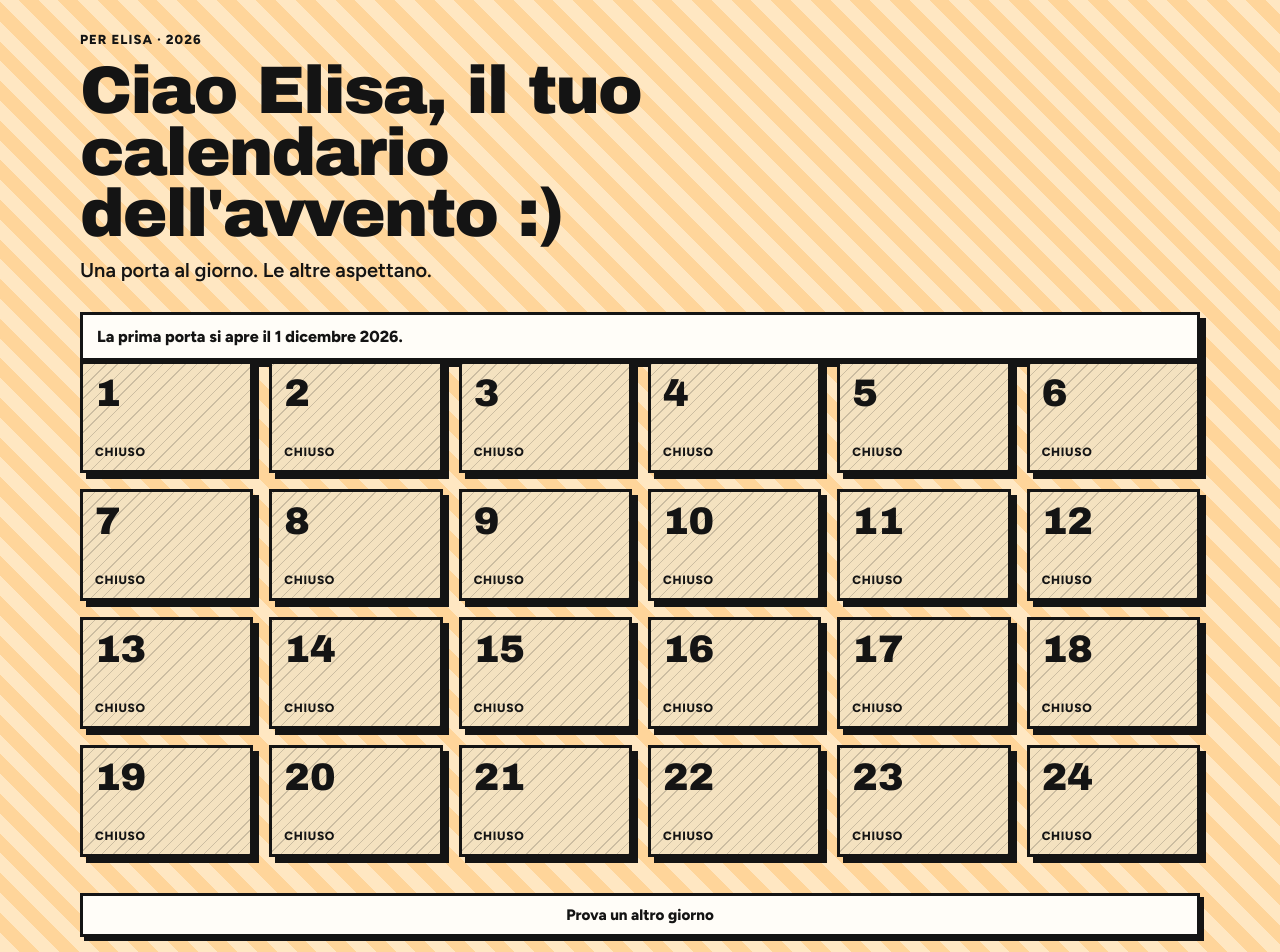
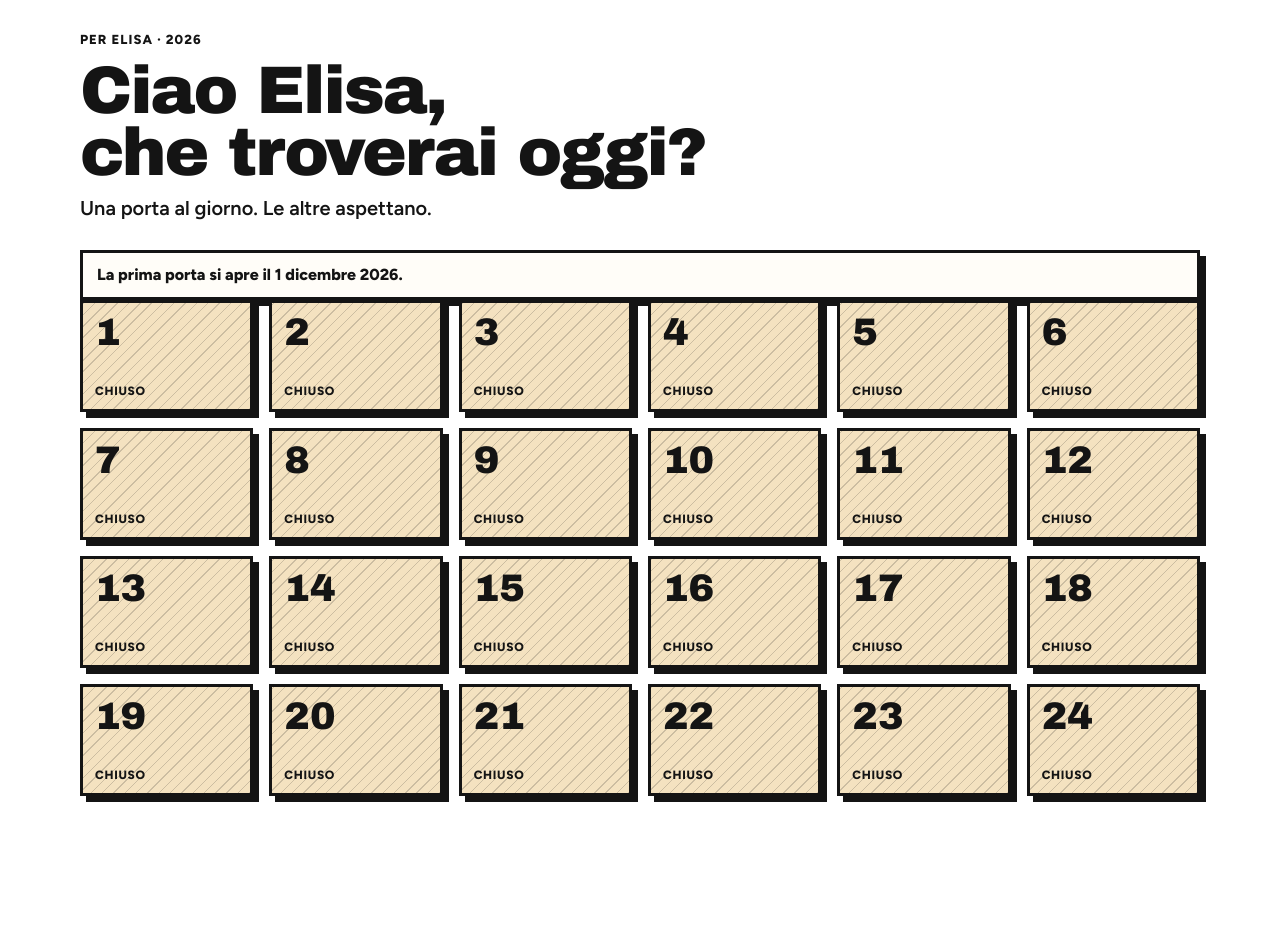
Before and after one commit to biagiooiorio/elisa-advent, a Next.js app: page / in a window 1280 px wide. Shown: the top 952 px of the page. After the commit the page ends 852 px from the top, so only its background shows below. Built offline with nearby package versions, Linux system fonts and the light colour scheme.

Commit message:
Prepare the advent calendar for release.
Use a white page and remove the control that opens doors before their day.

```diff
--- a/app/globals.css
+++ b/app/globals.css
@@ -10,8 +10,7 @@
 
 :root {
   --ink: #141414;
-  --paper: #ffe7c2;
-  --stripe: #ffd59a;
+  --paper: #ffffff;
   --card: #fffdf8;
   --locked: #f4e2c0;
   --shadow: 6px 6px 0 var(--ink);
@@ -31,11 +30,6 @@ body {
   font-weight: 500;
   line-height: 1.45;
   background-color: var(--paper);
-  background-image: repeating-linear-gradient(
-    45deg,
-    var(--paper) 0 14px,
-    var(--stripe) 14px 28px
-  );
 }
 
 ::selection {
@@ -60,11 +54,6 @@ a:focus-visible,
   min-height: 100%;
   color: var(--ink);
   background-color: var(--paper);
-  background-image: repeating-linear-gradient(
-    45deg,
-    var(--paper) 0 14px,
-    var(--stripe) 14px 28px
-  );
 }
 
 .advent-wrap {
@@ -104,7 +93,6 @@ a:focus-visible,
 
 .advent-title {
   margin: 0;
-  max-width: 14ch;
   font-size: clamp(2.1rem, 6vw, 4.2rem);
   line-height: 0.92;
   letter-spacing: -0.03em;
@@ -338,92 +326,6 @@ a:focus-visible,
   box-shadow: 0 0 0 var(--ink);
 }
 
-.sim-banner {
-  position: sticky;
-  top: 0;
-  z-index: 30;
-  display: flex;
-  flex-wrap: wrap;
-  gap: 12px;
-  align-items: center;
-  justify-content: center;
-  padding: 12px 16px;
-  font-weight: 800;
-  text-align: center;
-  background: #ffe14a;
-  border-bottom: var(--line);
-}
-
-.sim-banner[hidden] {
-  display: none;
-}
-
-.advent-page footer {
-  display: flex;
-  flex-direction: column;
-  gap: 14px;
-  margin-top: 36px;
-}
-
-.preview-slot {
-  display: contents;
-}
-
-.preview {
-  margin-top: 8px;
-  padding: 16px;
-  background: var(--card);
-  border: var(--line);
-  border-radius: 0;
-  box-shadow: var(--shadow);
-}
-
-.preview[hidden] {
-  display: none;
-}
-
-.preview-grid {
-  display: grid;
-  grid-template-columns: repeat(4, minmax(0, 1fr));
-  gap: 8px;
-  margin-top: 12px;
-}
-
-.preview-grid[hidden] {
-  display: none;
-}
-
-.preview-grid button {
-  min-height: 44px;
-  padding: 8px 4px;
-  font-family: var(--font-archivo), "Archivo Black", sans-serif;
-  font-weight: 400;
-  font-synthesis: none;
-  cursor: pointer;
-  background: var(--card);
-  border: var(--line);
-  border-radius: 0;
-  box-shadow: 3px 3px 0 var(--ink);
-  transition:
-    transform 140ms ease,
-    box-shadow 140ms ease;
-}
-
-.preview-grid button:hover {
-  transform: translate(-2px, -2px);
-  box-shadow: 5px 5px 0 var(--ink);
-}
-
-.preview-grid button:active {
-  transform: translate(2px, 2px);
-  box-shadow: 0 0 0 var(--ink);
-}
-
-.preview-grid button[aria-checked="true"] {
-  color: #ffe14a;
-  background: var(--ink);
-}
-
 .confetti {
   position: absolute;
   inset: 0;
@@ -513,29 +415,17 @@ a:focus-visible,
   .advent-grid {
     grid-template-columns: repeat(3, minmax(0, 1fr));
   }
-
-  .preview-grid {
-    grid-template-columns: repeat(6, minmax(0, 1fr));
-  }
 }
 
 @media (min-width: 800px) {
   .advent-grid {
     grid-template-columns: repeat(4, minmax(0, 1fr));
   }
-
-  .preview-grid {
-    grid-template-columns: repeat(8, minmax(0, 1fr));
-  }
 }
 
 @media (min-width: 1040px) {
   .advent-grid {
     grid-template-columns: repeat(6, minmax(0, 1fr));
-  }
-
-  .preview-grid {
-    grid-template-columns: repeat(12, minmax(0, 1fr));
   }
 }
 
@@ -581,7 +471,6 @@ a:focus-visible,
 @media (prefers-reduced-motion: reduce) {
   .door,
   .btn,
-  .preview-grid button,
   .confetti-bit,
   .is-shaking {
     transition: none;
@@ -592,8 +481,6 @@ a:focus-visible,
   .door:active,
   .btn:hover,
   .btn:active,
-  .preview-grid button:hover,
-  .preview-grid button:active,
   .is-shaking {
     transform: none;
   }
--- a/components/CalendarApp.tsx
+++ b/components/CalendarApp.tsx
@@ -1,19 +1,11 @@
 "use client";
 
-import { useEffect, useLayoutEffect, useRef, useState, useSyncExternalStore } from "react";
+import { useEffect, useRef, useState, useSyncExternalStore } from "react";
 import { Door } from "@/components/Door";
 import { GiftDialog } from "@/components/GiftDialog";
-import { PreviewPanel } from "@/components/PreviewPanel";
 import { giftByDay, gifts } from "@/data/gifts";
-import { doorState, parseSimDate, unlockLabel } from "@/lib/unlock";
-import {
-  OPENED_KEY,
-  SIM_KEY,
-  readOpened,
-  readSimDate,
-  writeOpened,
-  writeSimDate,
-} from "@/lib/storage";
+import { doorState, unlockLabel } from "@/lib/unlock";
+import { OPENED_KEY, readOpened, writeOpened } from "@/lib/storage";
 import type { Gift } from "@/lib/types";
 
 const EMPTY_OPENED: number[] = [];
@@ -29,8 +21,6 @@ const CONFETTI_MS = 1800;
 const storeListeners = new Set<() => void>();
 let openedCache: number[] = EMPTY_OPENED;
 let openedCached = false;
-let simCache: string | null = null;
-let simCached = false;
 let storageBound = false;
 
 let clockCache: Date | null = null;
@@ -56,11 +46,8 @@ function subscribeStore(listener: () => void): () => void {
 }
 
 function onStorageEvent(event: StorageEvent): void {
-  if (event.key !== null && event.key !== OPENED_KEY && event.key !== SIM_KEY) {
-    return;
-  }
+  if (event.key !== null && event.key !== OPENED_KEY) return;
   openedCached = false;
-  simCached = false;
   emitStore();
 }
 
@@ -77,31 +64,10 @@ function getOpenedServerSnapshot(): number[] {
   return EMPTY_OPENED;
 }
 
-function getSimSnapshot(): string | null {
-  if (typeof window === "undefined") return null;
-  if (!simCached) {
-    simCache = readSimDate();
-    simCached = true;
-  }
-  return simCache;
-}
-
-function getSimServerSnapshot(): string | null {
-  return null;
-}
-
 function commitOpened(days: readonly number[]): void {
   writeOpened(days);
   openedCache = readOpened();
   openedCached = true;
-  emitStore();
-}
-
-function commitSim(value: string | null): void {
-  writeSimDate(value);
-  simCache = readSimDate();
-  simCached = true;
-  if (simCache === null) publishClock();
   emitStore();
 }
 
@@ -175,11 +141,6 @@ export default function CalendarApp() {
     getOpenedSnapshot,
     getOpenedServerSnapshot,
   );
-  const simValue = useSyncExternalStore(
-    subscribeStore,
-    getSimSnapshot,
-    getSimServerSnapshot,
-  );
   const clock = useSyncExternalStore(
     subscribeClock,
     getClockSnapshot,
@@ -194,10 +155,13 @@ export default function CalendarApp() {
   const shakeStop = useRef<number | null>(null);
   const confettiTimer = useRef<number | null>(null);
   const dialogOpenerRef = useRef<HTMLButtonElement | null>(null);
-  const previewToggleRef = useRef<HTMLButtonElement | null>(null);
-  const returnFromSimRef = useRef(false);
 
   useEffect(() => {
+    try {
+      window.localStorage.removeItem("elisa-advent-sim-v1");
+    } catch {
+      // A blocked store cannot reveal a saved preview date.
+    }
     return () => {
       if (toastTimer.current !== null) window.clearTimeout(toastTimer.current);
       if (shakeStart.current !== null) window.clearTimeout(shakeStart.current);
@@ -208,14 +172,7 @@ export default function CalendarApp() {
     };
   }, []);
 
-  const simDate = simValue === null ? null : parseSimDate(simValue);
-  const now = simDate ?? clock;
-
-  useLayoutEffect(() => {
-    if (!returnFromSimRef.current || simValue !== null) return;
-    returnFromSimRef.current = false;
-    previewToggleRef.current?.focus();
-  }, [simValue]);
+  const now = clock;
 
   function queueToast(text: string): void {
     if (toastTimer.current !== null) window.clearTimeout(toastTimer.current);
@@ -256,13 +213,8 @@ export default function CalendarApp() {
     }, CONFETTI_MS);
   }
 
-  function exitSimulation(): void {
-    returnFromSimRef.current = true;
-    commitSim(null);
-  }
-
   function selectDoor(day: number, opener?: HTMLButtonElement): void {
-    const current = simDate ?? clock;
+    const current = clock;
     if (!current || doorState(day, current) === "locked") {
       queueToast(`Si apre il ${unlockLabel(day)}.`);
       queueShake(day);
@@ -285,16 +237,10 @@ export default function CalendarApp() {
       <div className="advent-wrap">
         <header className="advent-header">
           <p className="advent-kicker">per Elisa · 2026</p>
-          <h1 className="advent-title">Ciao Elisa, il tuo calendario dell&apos;avvento :)</h1>
+          <h1 className="advent-title">Ciao Elisa,<br />che troverai oggi?</h1>
           <p className="advent-lede">Una porta al giorno. Le altre aspettano.</p>
         </header>
         <p className="advent-status">{statusMessage(now)}</p>
-        {simDate ? (
-          <div className="sim-banner" role="status">
-            <p>{`Modalità prova: stai guardando il ${simDate.getDate()} dicembre 2026.`}</p>
-            <button type="button" className="btn" onClick={exitSimulation}>Torna a oggi</button>
-          </div>
-        ) : null}
         <div className="advent-grid">
           {gifts.map((gift) => {
             const state = now ? doorState(gift.day, now) : "locked";
@@ -330,14 +276,6 @@ export default function CalendarApp() {
             ))}
           </div>
         ) : null}
-        <footer>
-          <PreviewPanel
-            simDate={simValue}
-            onPick={commitSim}
-            toggleRef={previewToggleRef}
-          />
-          <p>Per cambiare i regali, modifica data/gifts.ts.</p>
-        </footer>
       </div>
     </main>
   );
--- a/components/PreviewPanel.tsx
+++ /dev/null
@@ -1,190 +0,0 @@
-"use client";
-
-import {
-  useCallback,
-  useEffect,
-  useEffectEvent,
-  useId,
-  useLayoutEffect,
-  useRef,
-  useState,
-  type RefObject,
-} from "react";
-import { parseSimDate } from "@/lib/unlock";
-
-const PREVIEW_DAYS = [
-  1, 2, 3, 4, 5, 6, 7, 8, 9, 10, 11, 12, 13, 14, 15, 16, 17, 18, 19, 20, 21,
-  22, 23, 24,
-] as const;
-
-export type PreviewPanelProps = {
-  open?: boolean;
-  onClose?: () => void;
-  onToggle?: () => void;
-  onPickDay?: (day: number) => void;
-  onUseRealDate?: () => void;
-  activeDay?: number | null;
-  simDate?: string | null;
-  onPick?: (value: string | null) => void;
-  toggleRef?: RefObject<HTMLButtonElement | null>;
-};
-
-function dayFromSim(value: string | null | undefined): number | null {
-  if (!value) return null;
-  const parsed = parseSimDate(value);
-  if (parsed === null) return null;
-  if (parsed.getFullYear() !== 2026 || parsed.getMonth() !== 11) return null;
-  const day = parsed.getDate();
-  if (day < 1 || day > 24) return null;
-  return day;
-}
-
-function simStamp(day: number): string {
-  return `2026-12-${String(day).padStart(2, "0")}`;
-}
-
-function focusInsideWasRemoved(
-  root: HTMLElement | null,
-  active: Element | null,
-): boolean {
-  if (active === null || active === document.body || active === document.documentElement) {
-    return true;
-  }
-  return root !== null && root.contains(active);
-}
-
-export function PreviewPanel({
-  open,
-  onClose,
-  onToggle,
-  onPickDay,
-  onUseRealDate,
-  activeDay = null,
-  simDate,
-  onPick,
-  toggleRef: externalToggleRef,
-}: PreviewPanelProps) {
-  const gridId = useId();
-  const selfManaged =
-    onPick !== undefined && open === undefined && onToggle === undefined;
-  const [selfOpen, setSelfOpen] = useState(false);
-  const panelOpen = selfManaged ? selfOpen : Boolean(open);
-  const pressedDay = selfManaged ? dayFromSim(simDate) : activeDay;
-  const rootRef = useRef<HTMLDivElement>(null);
-  const toggleRef = useRef<HTMLButtonElement>(null);
-  const gridRef = useRef<HTMLDivElement>(null);
-  const wasOpenRef = useRef(panelOpen);
-
-  const bindToggle = useCallback(
-    (node: HTMLButtonElement | null) => {
-      toggleRef.current = node;
-      if (externalToggleRef) externalToggleRef.current = node;
-    },
-    [externalToggleRef],
-  );
-
-  const dismiss = useEffectEvent(() => {
-    onClose?.();
-    if (selfManaged) setSelfOpen(false);
-  });
-
-  function toggle(): void {
-    if (onToggle) onToggle();
-    else setSelfOpen((value) => !value);
-  }
-
-  function pickDay(day: number): void {
-    onPickDay?.(day);
-    onPick?.(simStamp(day));
-  }
-
-  function useRealDate(): void {
-    onUseRealDate?.();
-    onPick?.(null);
-  }
-
-  useEffect(() => {
-    if (!panelOpen) return;
-
-    function onKeyDown(event: KeyboardEvent): void {
-      if (event.key !== "Escape" || event.defaultPrevented) return;
-      event.preventDefault();
-      dismiss();
-    }
-
-    function onPointerDown(event: PointerEvent): void {
-      if (event.button !== 0) return;
-      const root = rootRef.current;
-      if (!root) return;
-      if (event.target instanceof Node && root.contains(event.target)) return;
-      dismiss();
-    }
-
-    document.addEventListener("keydown", onKeyDown);
-    document.addEventListener("pointerdown", onPointerDown);
-    return () => {
-      document.removeEventListener("keydown", onKeyDown);
-      document.removeEventListener("pointerdown", onPointerDown);
-    };
-  }, [panelOpen]);
-
-  useLayoutEffect(() => {
-    const wasOpen = wasOpenRef.current;
-    wasOpenRef.current = panelOpen;
-    if (wasOpen === panelOpen) return;
-
-    if (panelOpen) {
-      gridRef.current?.focus();
-      return;
-    }
-
-    const active = document.activeElement;
-    if (!focusInsideWasRemoved(rootRef.current, active)) return;
-    toggleRef.current?.focus();
-  }, [panelOpen]);
-
-  return (
-    <div ref={rootRef} className={panelOpen ? "preview" : "preview-slot"}>
-      <button
-        ref={bindToggle}
-        type="button"
-        className="btn"
-        aria-expanded={panelOpen}
-        aria-controls={gridId}
-        onClick={toggle}
-      >
-        Prova un altro giorno
-      </button>
-      <div
-        ref={gridRef}
-        id={gridId}
-        className="preview-grid"
-        role="radiogroup"
-        aria-label="dicembre 2026"
-        hidden={!panelOpen}
-        tabIndex={panelOpen ? -1 : undefined}
-      >
-        {PREVIEW_DAYS.map((day) => (
-          <button
-            key={day}
-            type="button"
-            role="radio"
-            aria-checked={pressedDay === day}
-            onClick={() => pickDay(day)}
-          >
-            {day}
-          </button>
-        ))}
-        <button
-          type="button"
-          role="radio"
-          aria-checked={pressedDay === null}
-          onClick={useRealDate}
-          style={{ gridColumn: "1 / -1" }}
-        >
-          Data reale
-        </button>
-      </div>
-    </div>
-  );
-}
--- a/lib/storage.ts
+++ b/lib/storage.ts
@@ -1,9 +1,4 @@
-import { parseSimDate } from "@/lib/unlock";
-
 export const OPENED_KEY = "elisa-advent-opened-v1";
-export const SIM_KEY = "elisa-advent-sim-v1";
-
-const PREVIEW_DATE = /^2026-12-(0[1-9]|1\d|2[0-4])$/;
 
 function storage(): Storage | null {
   try {
@@ -55,34 +50,3 @@ export function writeOpened(days: readonly number[]): void {
     // Private mode and quota failures stay on the locked-safe path.
   }
 }
-
-function isPreviewDate(value: string): boolean {
-  return PREVIEW_DATE.test(value) && parseSimDate(value) !== null;
-}
-
-export function readSimDate(): string | null {
-  const store = storage();
-  if (!store) return null;
-  try {
-    const raw = store.getItem(SIM_KEY);
-    if (!raw || !isPreviewDate(raw)) return null;
-    return raw;
-  } catch {
-    return null;
-  }
-}
-
-export function writeSimDate(value: string | null): void {
-  const store = storage();
-  if (!store) return;
-  try {
-    if (value === null) {
-      store.removeItem(SIM_KEY);
-      return;
-    }
-    if (!isPreviewDate(value)) return;
-    store.setItem(SIM_KEY, value);
-  } catch {
-    // Private mode and quota failures leave the previous value in place.
-  }
-}
```
